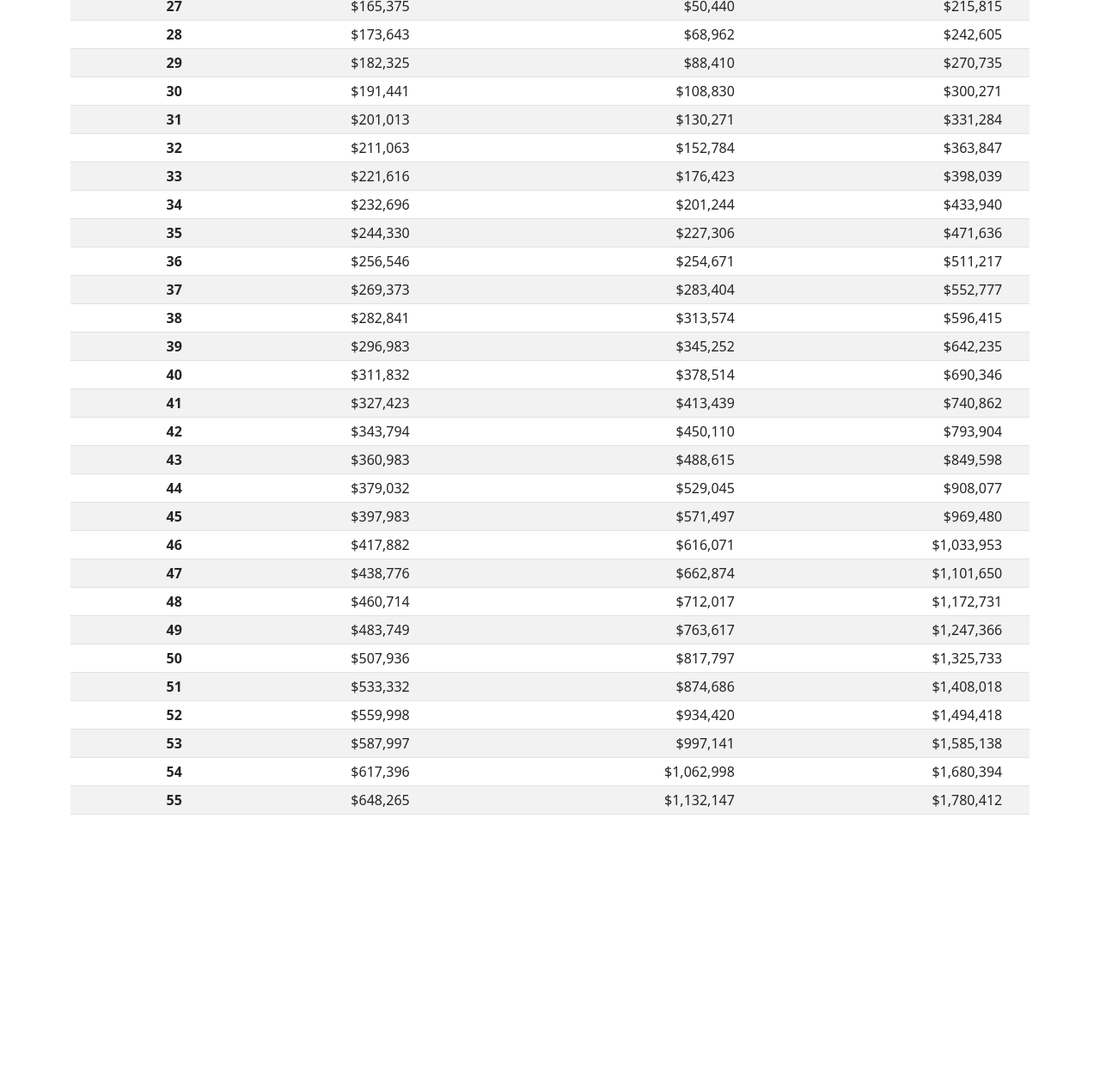
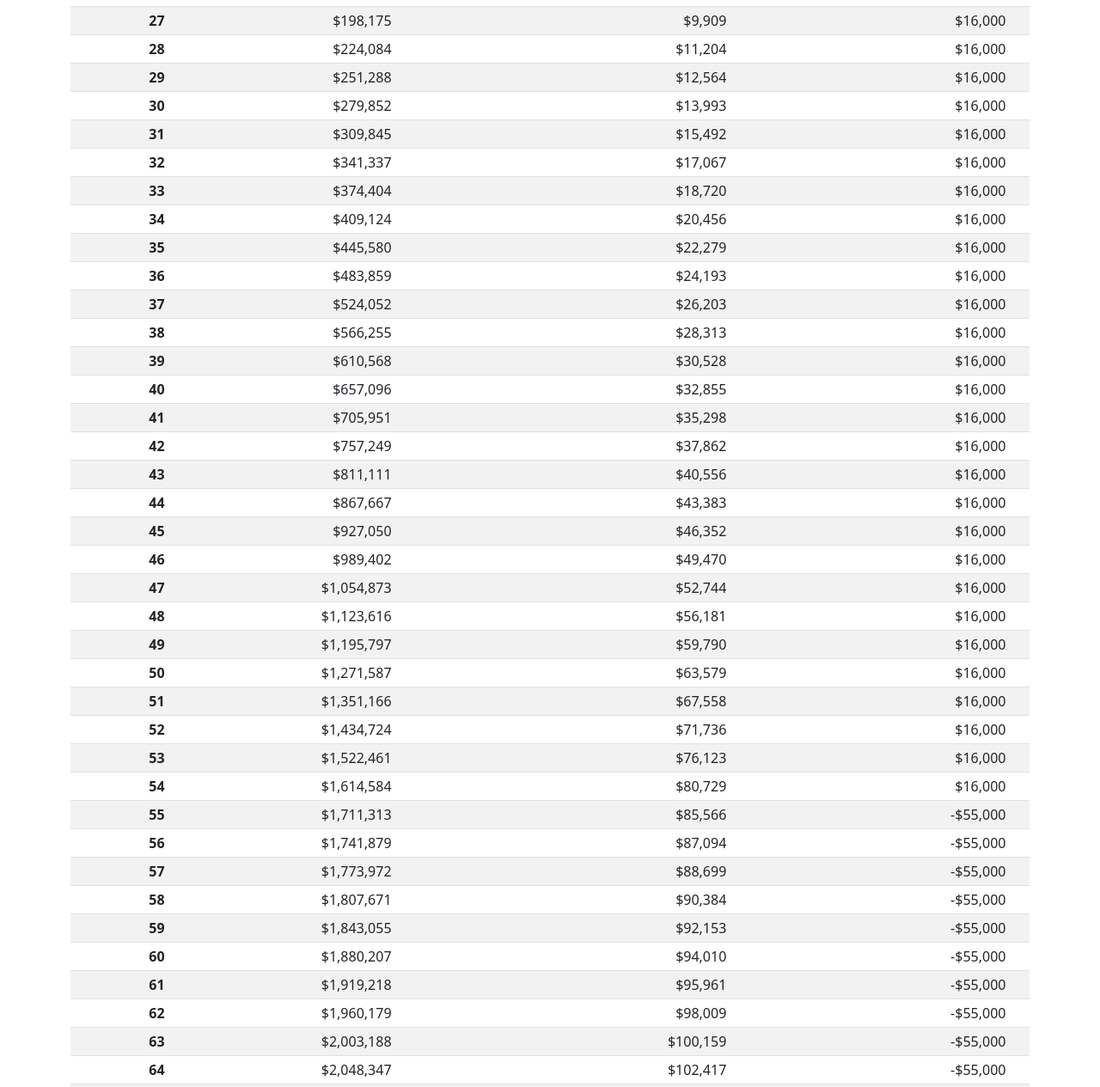
Before and after one commit to spinlockdevelopment/coast-fire-spa, a plain HTML site: page index.html in a window 1280 px wide. Shown: the part 805-2070 px from the top of the page at 86% size. Before the commit the page ends 1769 px from the top, so only its background shows below. Drawn offline with nearby package versions, Linux system fonts and the light colour scheme.

Commit message:
saving and interest working

```diff
--- a/index.html
+++ b/index.html
@@ -31,7 +31,7 @@
     <hr>
     <calc-num v-model.number="params.returnOnInvestment" type="percent">Average Returns</calc-num>
     <calc-num v-model.number="params.rateOfInflation" type="percent">Annual Inflation</calc-num>
-
+    <hr>
   </div>
 
   <div id="results">
@@ -50,16 +50,16 @@
           <tr>
             <th scope="col">Age</th>
             <th scope="col">Savings</th>
-            <th scope="col">New Savings</th>
-            <th scope="col">Total</th>
+            <th scope="col">Earned Interest</th>
+            <th scope="col">Contribution</th>
           </tr>
         </thead>
         <tbody>
-          <tr v-for="year in calculations">
-            <th scope="row">{{year.age}}</th>
-            <td>{{year.worth}}</td>
-            <td>{{year.saved}}</td>
-            <td>{{year.total}}</td>
+          <tr v-for="yr in calculations">
+            <th scope="row">{{yr.age}}</th>
+            <td>{{printDollar(yr.savings)}}</td>
+            <td>{{printDollar(yr.interest)}}</td>
+            <td>{{printDollar(yr.contribution)}}</td>
             <td></td>
           </tr>
           </tbody>
@@ -96,6 +96,8 @@ const App = Vue.createApp({
         rateOfInflation: 4.0,
       },
 
+      dollarFmt: null,
+      printDollar: null,
       calculations: []
     }
   },
@@ -109,6 +111,16 @@ const App = Vue.createApp({
   },
 
   created() {
+
+    this.dollarFmt =
+        new Intl.NumberFormat('en-US', {
+        style: 'currency',
+        currency: 'USD',
+        maximumFractionDigits: 0
+        });
+
+    this.printDollar = this.dollarFmt.format
+
     this.updateCalculations()
   },
 
@@ -116,33 +128,33 @@ const App = Vue.createApp({
 
     updateCalculations() {
 
-      const dollarFmt =
-        new Intl.NumberFormat('en-US', {
-        style: 'currency',
-        currency: 'USD',
-        maximumFractionDigits: 0
-        });
-
-      let newResults = []
       const params = this.params
-      let worth = params.currentWorth
       let interestRate = (params.returnOnInvestment - params.rateOfInflation) / 100
-      let savings = 0.0
-
       params.costOfLiving = Math.floor(params.currentIncome - params.currentSavings)
       params.retireWorth = Math.floor(params.costOfLiving / interestRate)
 
+      let savings = params.currentWorth
 
-      for(let age = params.currentAge; age <= params.retireAge; age++) {
-        savings += params.currentSavings
+      let newResults = []
+
+      for(let age = params.currentAge; age < 100; age++) {
+
+        const interest = savings * interestRate
+
+        let contribution = 0
+        if (age < params.retireAge)
+          contribution = params.currentSavings;
+        else
+          contribution = -(params.costOfLiving);
+
+
         newResults.push(
-          { age: age,
-            worth: dollarFmt.format(worth),
-            saved: dollarFmt.format(savings),
-            total: dollarFmt.format(worth + savings)});
+          { age,
+            savings,
+            interest,
+            contribution});
 
-        worth = Math.floor(worth * (1 + interestRate));
-        savings = Math.floor(savings * (1 + interestRate));
+        savings += interest + contribution
       }
 
       this.calculations = newResults
```
